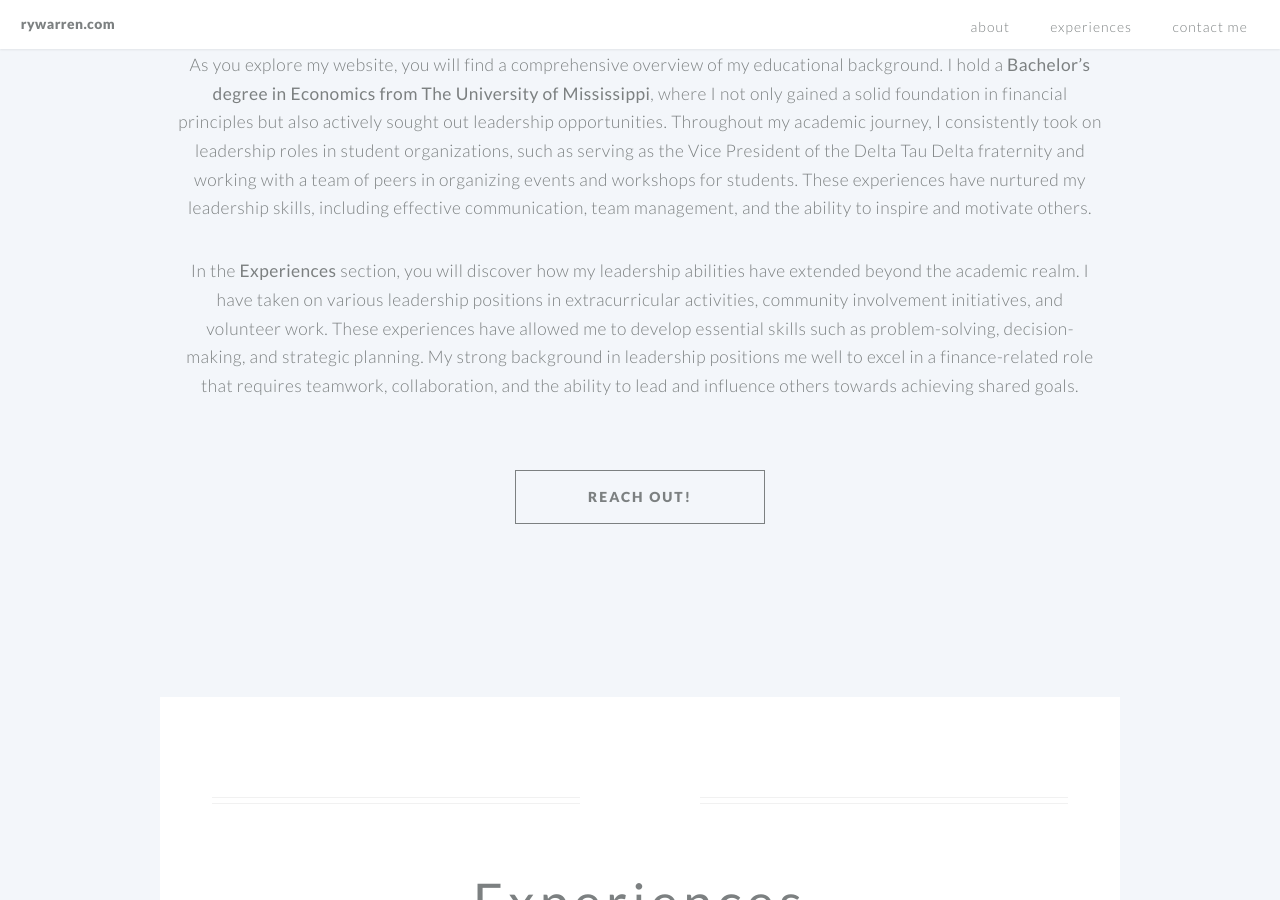
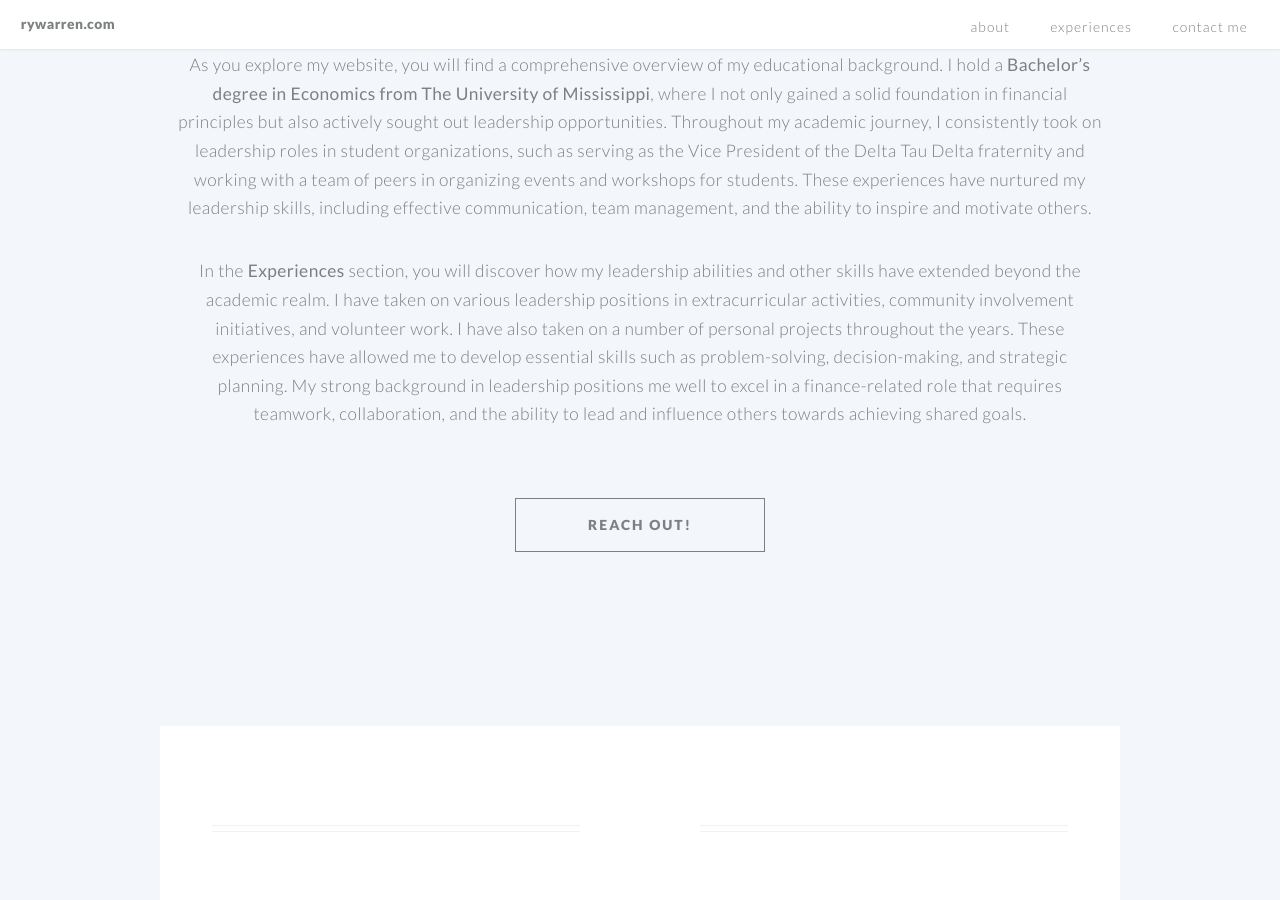
Before and after one commit to RyWarren/RyWarren.github.io, a Jekyll site: the page built from index.md, in a window 1280 px wide and 900 px high, scrolled down 967 px. Built offline with Jekyll 4.4.1, drawn with Linux system fonts in a browser that asks for light colours.

Commit message:
twenty-fourth commit

```diff
--- a/index.md
+++ b/index.md
@@ -46,4 +46,4 @@ cta_button_label: Contact Me # the label on the button
 
 As you explore my website, you will find a comprehensive overview of my educational background. I hold a **Bachelor's degree in Economics from The University of Mississippi**, where I not only gained a solid foundation in financial principles but also actively sought out leadership opportunities. Throughout my academic journey, I consistently took on leadership roles in student organizations, such as serving as the Vice President of the Delta Tau Delta fraternity and working with a team of peers in organizing events and workshops for students. These experiences have nurtured my leadership skills, including effective communication, team management, and the ability to inspire and motivate others.
 
-In the **Experiences** section, you will discover how my leadership abilities have extended beyond the academic realm. I have taken on various leadership positions in extracurricular activities, community involvement initiatives, and volunteer work. These experiences have allowed me to develop essential skills such as problem-solving, decision-making, and strategic planning. My strong background in leadership positions me well to excel in a finance-related role that requires teamwork, collaboration, and the ability to lead and influence others towards achieving shared goals.
+In the **Experiences** section, you will discover how my leadership abilities and other skills have extended beyond the academic realm. I have taken on various leadership positions in extracurricular activities, community involvement initiatives, and volunteer work. I have also taken on a number of personal projects throughout the years. These experiences have allowed me to develop essential skills such as problem-solving, decision-making, and strategic planning. My strong background in leadership positions me well to excel in a finance-related role that requires teamwork, collaboration, and the ability to lead and influence others towards achieving shared goals.
```
